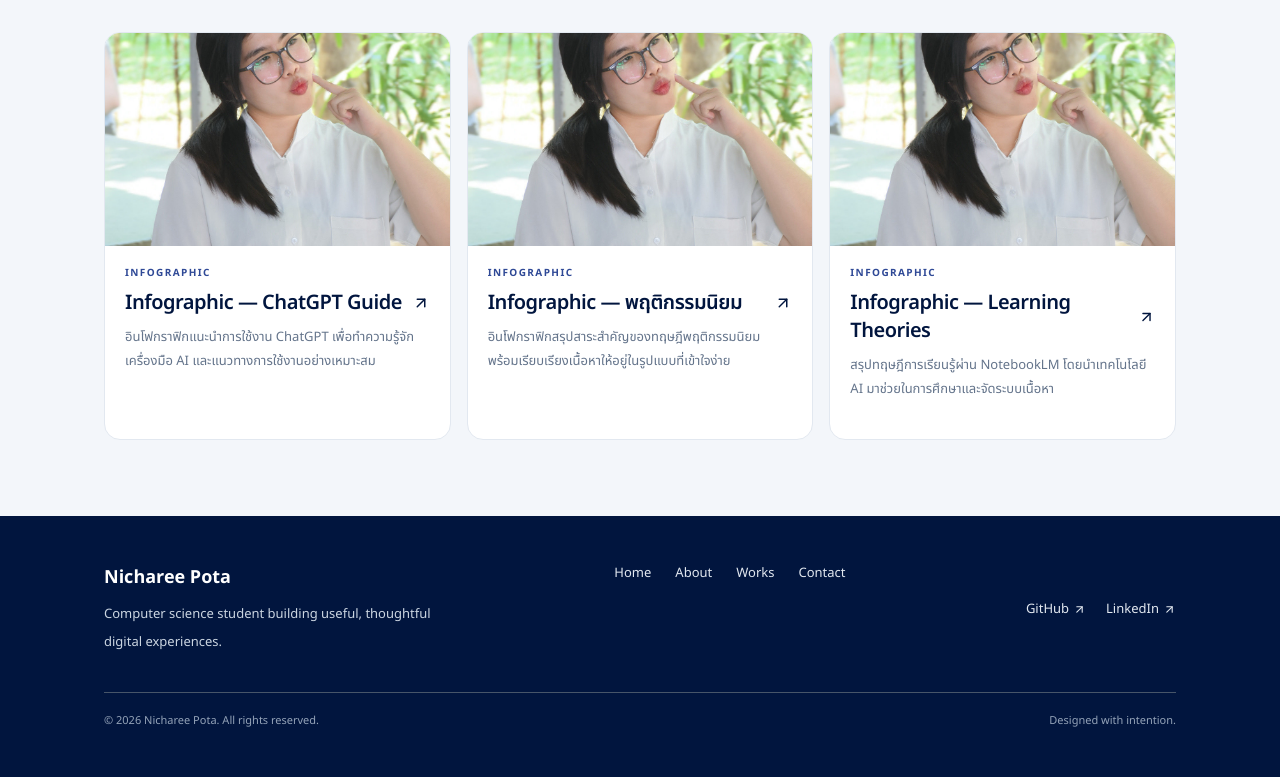
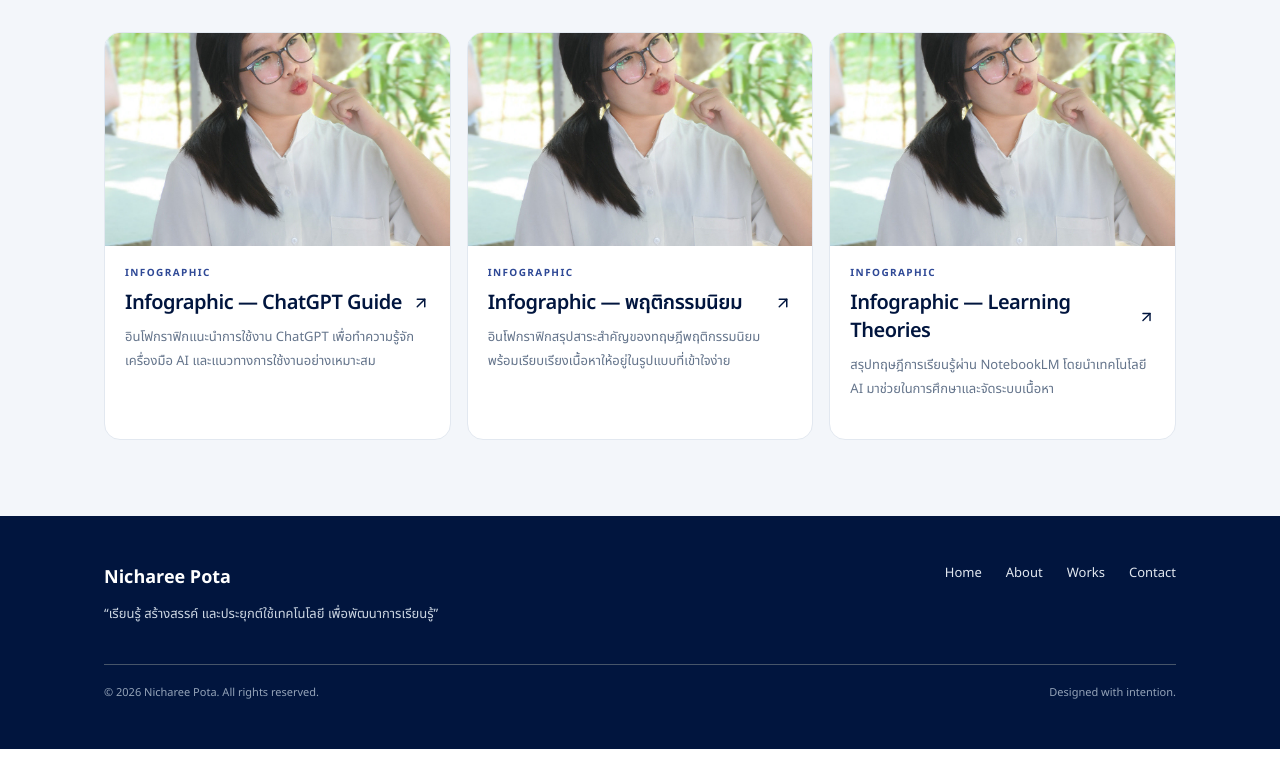
Before and after one commit to wachirapong-n/Pota-portfolio, a Next.js app: page / in a window 1280 px wide. Shown: the part 1527-2304 px from the top of the page. After the commit the page ends 2276 px from the top, so only its background shows below. Built offline with nearby package versions, Linux system fonts and the light colour scheme.

Commit message:
remove social media

```diff
--- a/components/layout/footer.tsx
+++ b/components/layout/footer.tsx
@@ -2,17 +2,47 @@ import Link from "next/link";
 import { ArrowUpRight } from "lucide-react";
 import { profile } from "@/data/profile";
 
-const links = [{ href: "/", label: "Home" }, { href: "/about", label: "About" }, { href: "/works", label: "Works" }, { href: "/contact", label: "Contact" }];
+const links = [
+  { href: "/", label: "Home" },
+  { href: "/about", label: "About" },
+  { href: "/works", label: "Works" },
+  { href: "/contact", label: "Contact" },
+];
 
 export function Footer() {
-  return <footer className="bg-ink py-12 text-white">
-    <div className="mx-auto w-full max-w-[1120px] px-6 max-sm:px-[18px]">
-      <div className="flex flex-wrap justify-between gap-9 pb-9">
-        <div className="max-w-[330px]"><div className="text-lg font-bold">{profile.name}</div><p className="mt-2 text-[13px] leading-7 text-slate-300">Computer science student building useful, thoughtful digital experiences.</p></div>
-        <nav aria-label="Footer navigation" className="flex flex-wrap items-start gap-6">{links.map(link => <Link key={link.href} href={link.href} className="text-[13px] text-slate-200 transition-colors hover:text-white">{link.label}</Link>)}</nav>
-        <div className="flex gap-5">{profile.socials.map(social => <a key={social.label} href={social.href} target="_blank" rel="noreferrer" aria-label={`${social.label} (opens in new tab)`} className="flex items-center gap-1 text-[13px] text-slate-200 transition-colors hover:text-white">{social.label}<ArrowUpRight size={13}/></a>)}</div>
+  return (
+    <footer className="bg-ink py-12 text-white">
+      <div className="mx-auto w-full max-w-[1120px] px-6 max-sm:px-[18px]">
+        <div className="flex flex-wrap justify-between gap-9 pb-9">
+          <div className="max-w-[350px]">
+            <div className="text-lg font-bold">{profile.name}</div>
+            <p className="mt-2 text-[13px] leading-7 text-slate-300">
+              “เรียนรู้ สร้างสรรค์ และประยุกต์ใช้เทคโนโลยี
+              เพื่อพัฒนาการเรียนรู้”
+            </p>
+          </div>
+          <nav
+            aria-label="Footer navigation"
+            className="flex flex-wrap items-start gap-6"
+          >
+            {links.map((link) => (
+              <Link
+                key={link.href}
+                href={link.href}
+                className="text-[13px] text-slate-200 transition-colors hover:text-white"
+              >
+                {link.label}
+              </Link>
+            ))}
+          </nav>
+        </div>
+        <div className="flex flex-wrap justify-between gap-2 border-t border-slate-600 pt-5 text-[11px] text-slate-400">
+          <span>
+            © {new Date().getFullYear()} {profile.name}. All rights reserved.
+          </span>
+          <span>Designed with intention.</span>
+        </div>
       </div>
-      <div className="flex flex-wrap justify-between gap-2 border-t border-slate-600 pt-5 text-[11px] text-slate-400"><span>© {new Date().getFullYear()} {profile.name}. All rights reserved.</span><span>Designed with intention.</span></div>
-    </div>
-  </footer>;
+    </footer>
+  );
 }
```
